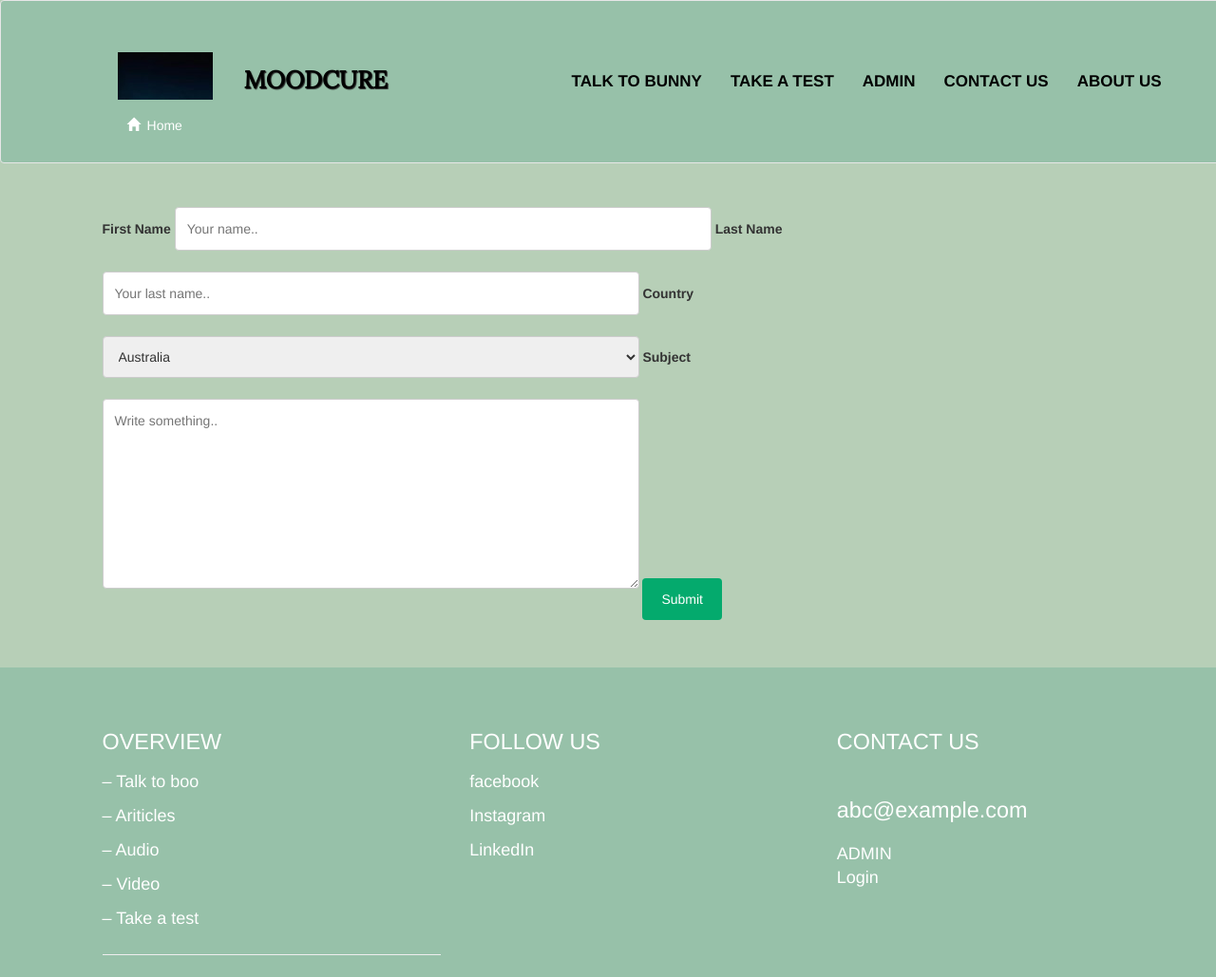
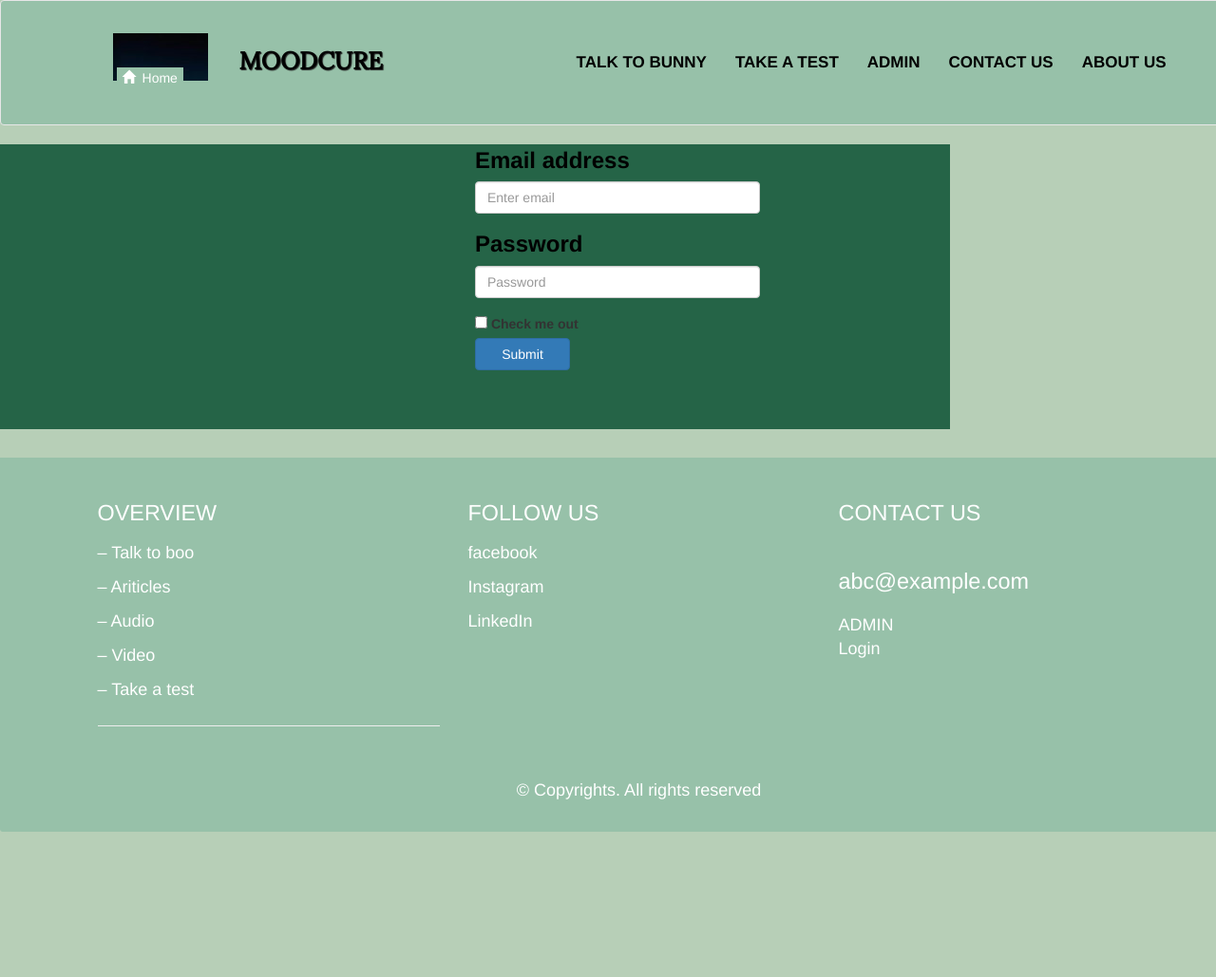
Before and after one commit to nida4598/FinalYearProject, a plain HTML site: page contactus.html in a window 1280 px wide. Shown: the top 1029 px of the page at 95% size. After the commit the page ends 1000 px from the top, so only its background shows below. Drawn offline with Linux system fonts and the light colour scheme.

Commit message:
all commit

```diff
--- a/contactus.html
+++ b/contactus.html
@@ -72,28 +72,23 @@
     </nav><!-- #header-nav -->
   </header>
   <!--header ends-->
-<div class="container">
-    <form action="action_page.php">
 
-      <label for="fname">First Name</label>
-      <input type="text" id="fname" name="firstname" placeholder="Your name..">
+  <form class="form-class">
+    <div class="form-group">
+      <label for="exampleInputEmail1">Email address</label>
+      <input type="email" class="form-control" id="exampleInputEmail1" aria-describedby="emailHelp" placeholder="Enter email">
+    </div>
+    <div class="form-group">
+      <label for="exampleInputPassword1">Password</label>
+      <input type="password" class="form-control" id="exampleInputPassword1" placeholder="Password">
+    </div>
+    <div class="form-check">
+      <input type="checkbox" class="form-check-input" id="exampleCheck1">
+      <label class="form-check-label" for="exampleCheck1">Check me out</label>
+    </div>
+    <button type="submit" class="btn btn-primary">Submit</button>
+  </form>
 
-      <label for="lname">Last Name</label>
-      <input type="text" id="lname" name="lastname" placeholder="Your last name..">
-
-      <label for="country">Country</label>
-      <select id="country" name="country">
-        <option value="australia">Australia</option>
-        <option value="canada">Canada</option>
-        <option value="usa">USA</option>
-      </select>
-
-      <label for="subject">Subject</label>
-      <textarea id="subject" name="subject" placeholder="Write something.." style="height:200px"></textarea>
-
-      <input type="submit" value="Submit">
-
-    </form>
   </div>
   <!--footer-->
   <footer class="panel-footer">
--- a/css/style.css
+++ b/css/style.css
@@ -103,7 +103,7 @@ body {
   display: inline-block;
   position: relative;
   margin-left: 5px;
-  margin-top: 100px;
+  margin-top: 70px;
   border: 0;
   color: white;
 
@@ -159,33 +159,30 @@ body {
   opacity: 0.8;
 }
 /*contact us page*/
-input[type=text], select, textarea {
-  width: 50%;
-  padding: 12px;
-  border: 1px solid #ccc;
-  border-radius: 4px;
-  box-sizing: border-box;
-  margin-top: 6px;
-  margin-bottom: 16px;
-  resize: vertical;
+.form-group {
+  width: 500px;
+  margin-left: 500px;
+
 }
-
-input[type=submit] {
-  background-color: #04AA6D;
-  color: white;
-  padding: 12px 20px;
-  border: none;
-  border-radius: 4px;
-  cursor: pointer;
+.form-group label {
+  color: black;
+  font-size: 24px;
 }
-
-input[type=submit]:hover {
-  background-color: #45a049;
+.form-group input {
+  width: 300px;
 }
-
-.container {
-  border-radius: 5px;
-  padding: 20px;
+.form-class {
+  background-color: rgb(37, 100, 71);
+  height: 300px;
+  width: fit-content;
+  display: block;
+}
+.form-class .btn {
+  margin-left: 500px;
+  width:  100px;
+}
+.form-check {
+  margin-left: 500px;
 }
 /* footer*/
 .panel-footer {
```
Also changed, not shown: index.html (+2 -2 lines).
